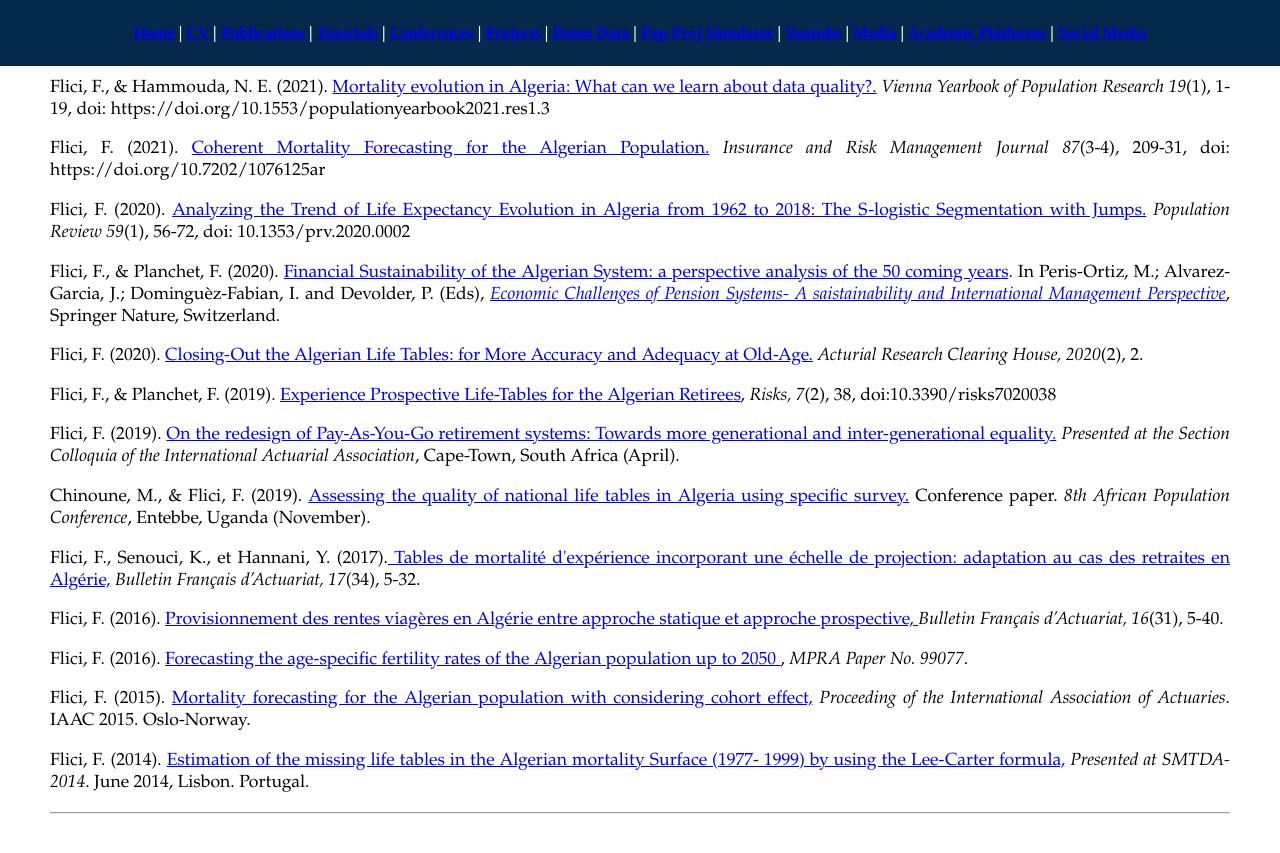
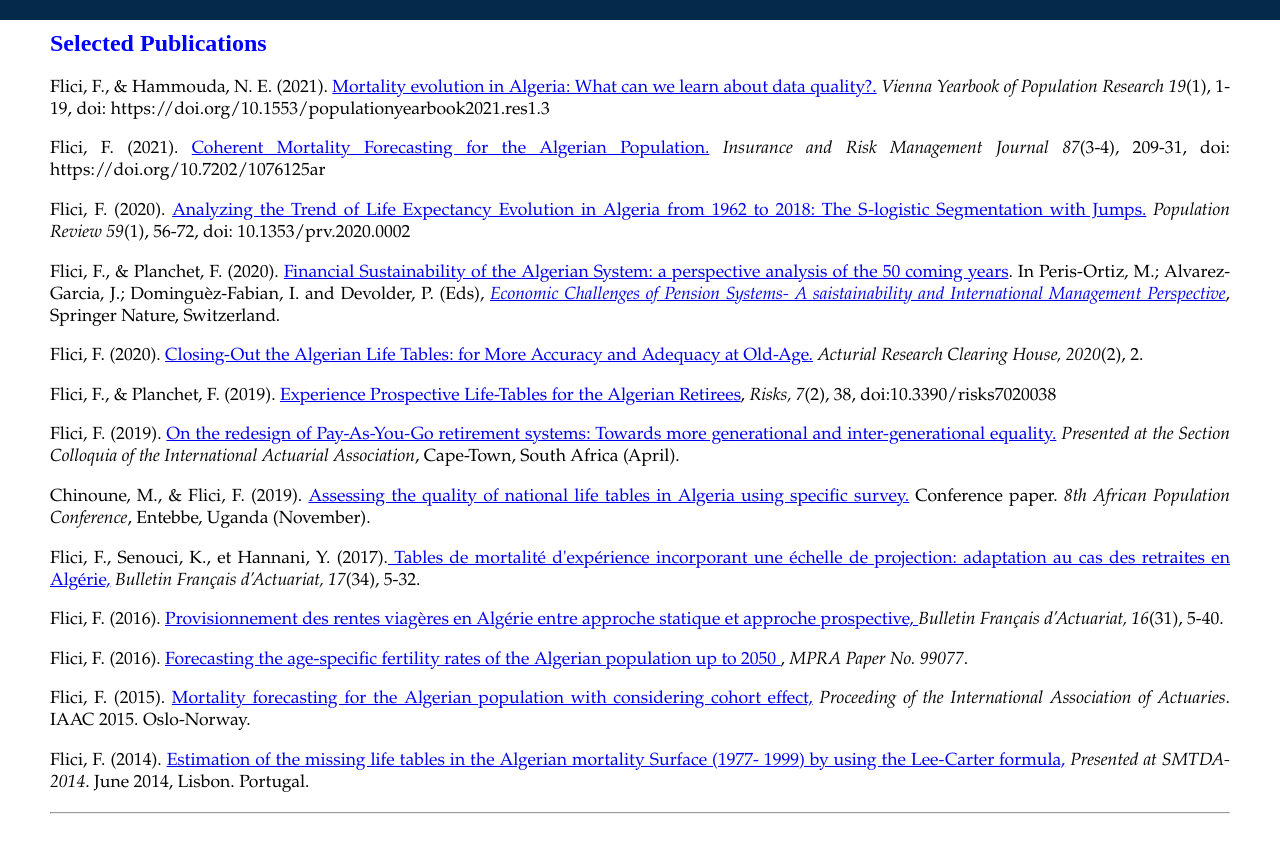
Before and after one commit to Farid-FLICI/farid-flici.github.io, a Jekyll site: the page pub.html, which Jekyll copies as it is, in a window 1280 px wide. Shown: the top 853 px of the page. Built offline with Jekyll 4.4.1, drawn with Linux system fonts in a browser that asks for light colours.

Commit message:
Update pub.html

```diff
--- a/pub.html
+++ b/pub.html
@@ -52,6 +52,7 @@ h3 {
   left:0;
   width: 100%;
   background-color: #05294a;
+  height:20px
 }
 
 .topnav_a {
```
